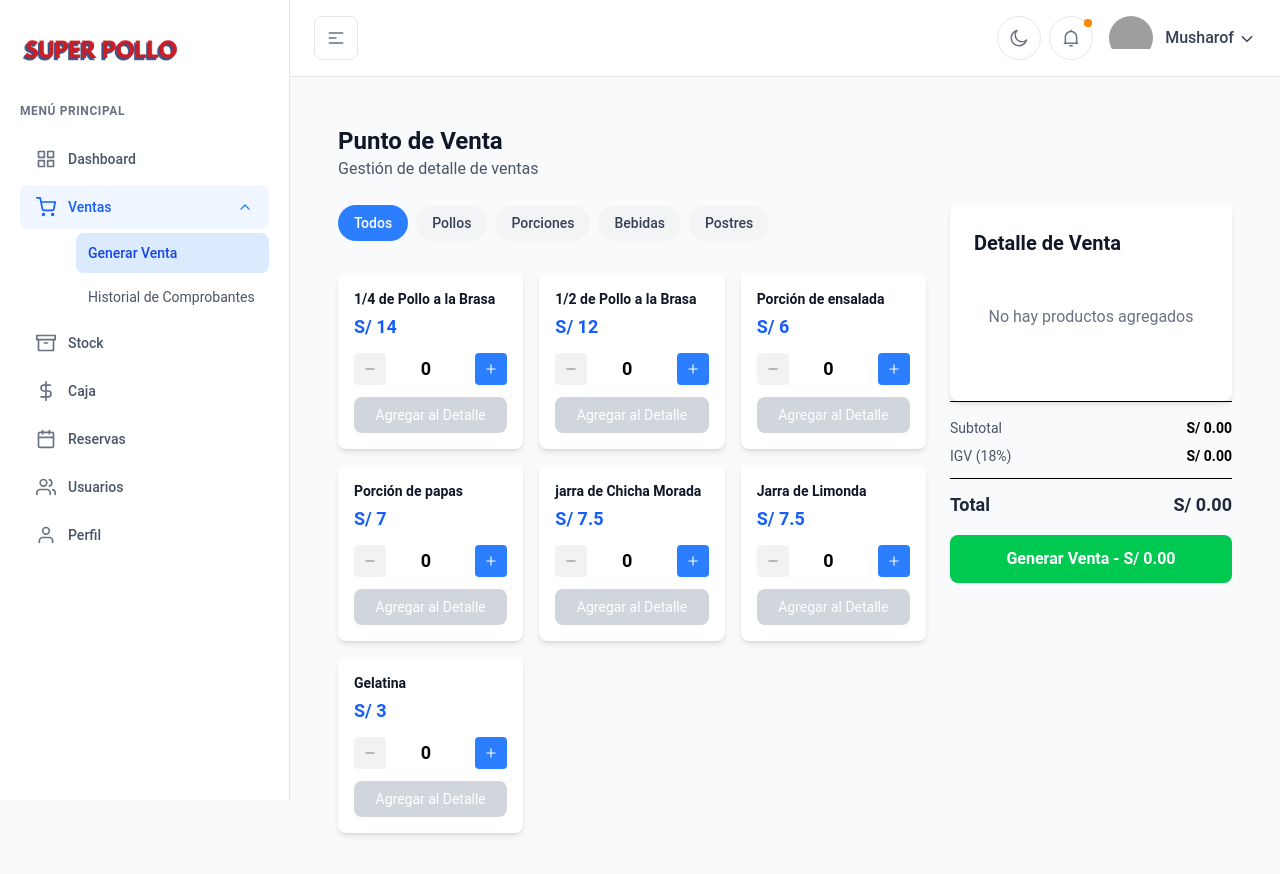
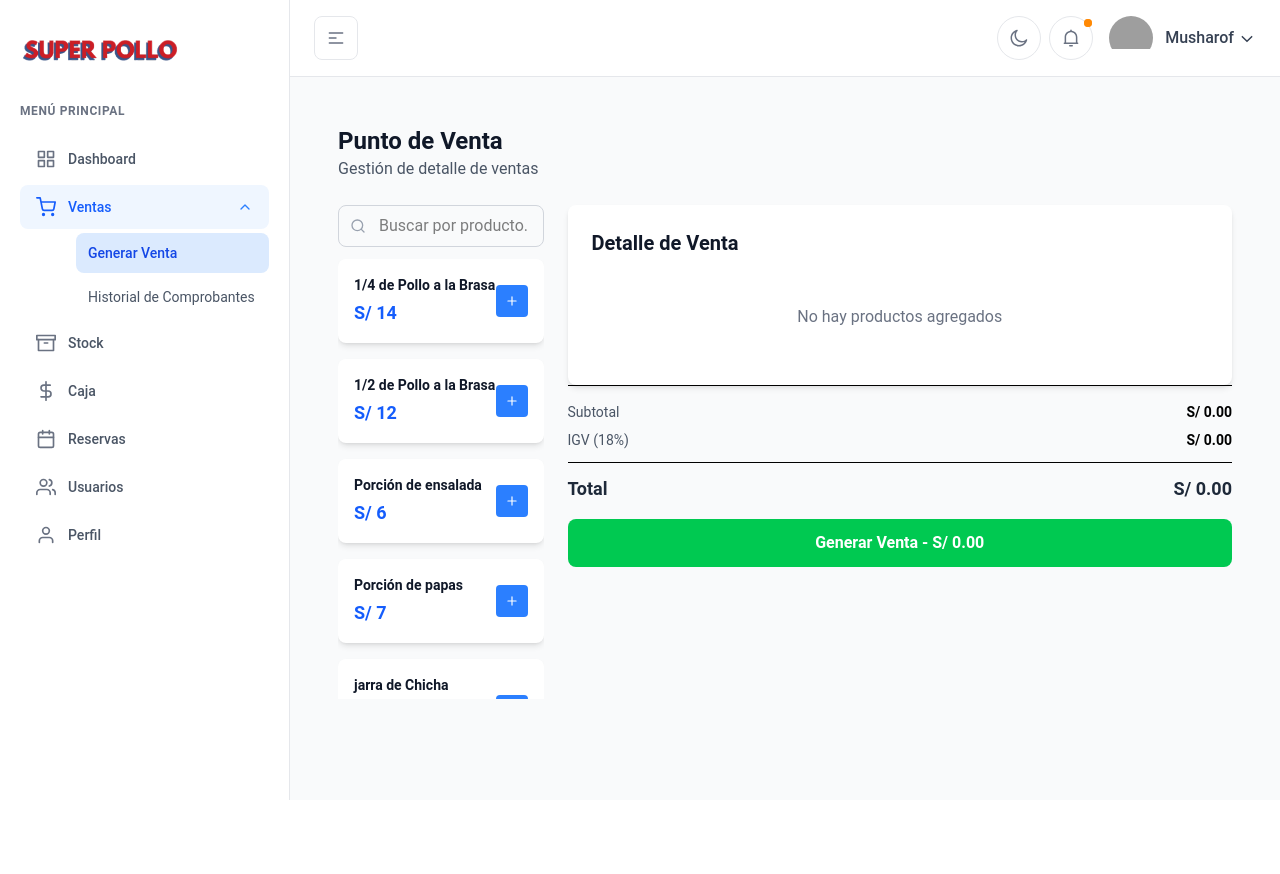
Before and after one commit to KURO1402/super-pollo, a React (Vite) app in the folder frontend/: page /admin-provisional/generar-venta in a window 1280 px wide. Shown: the top 874 px of the page. After the commit the page ends 800 px from the top, so only its background shows below. Built offline with nearby package versions, Linux system fonts and the light colour scheme; grey boxes are pictures that could not be loaded.

Commit message:
Rediseño para generar venta

```diff
--- a/frontend/src/modulos/panel-administrador/ventas/componentes/DetalleVenta.jsx
+++ b/frontend/src/modulos/panel-administrador/ventas/componentes/DetalleVenta.jsx
@@ -2,51 +2,56 @@ import { FiMinus } from "react-icons/fi";
 import { useVentaEstadoGlobal } from "../estado-global/useVentaEstadoGlobal";
 
 export const DetalleVenta = () => {
-    // extraemos el detalle y la funcion para remover productos del estado global
-  const { detalle, removerProducto } = useVentaEstadoGlobal();
-
+  const { detalle, removerProducto } = useVentaEstadoGlobal(); // vamos a usar el las funciones de detalle y remover productos
   return (
     <div className="bg-white dark:bg-gray-800 rounded-lg shadow-md p-6">
       <h2 className="text-xl font-bold text-gray-900 dark:text-white mb-4">
         Detalle de Venta
       </h2>
-      <div className="space-y-3 mb-4 max-h-96 overflow-y-auto">
-        {/* si el detalle esta vacio mostramos un mensaje */}
-        {detalle.length === 0 ? (
+      {detalle.length === 0 ? ( // si no hay productos mostramos esto
         <p className="text-gray-500 text-center py-8">
           No hay productos agregados
         </p>
-        ) : ( // caso contrario mostramos los productos del detalle
-          detalle.map((item) => (
-            // cada item del detalle
-            <div
+      ) : (
+        <div className="overflow-x-auto">
+          <table className="min-w-full text-sm border border-gray-200 dark:border-gray-700 rounded-lg">
+            <thead className="bg-gray-100 dark:bg-gray-700 text-gray-700 dark:text-gray-300">
+              <tr>
+                <th className="px-4 py-2 text-left">Cantidad</th>
+                <th className="px-4 py-2 text-left">Producto</th>
+                <th className="px-4 py-2 text-right">Precio Unit.</th>
+                <th className="px-4 py-2 text-right">Total</th>
+                <th className="px-4 py-2 text-center">Acciones</th>
+              </tr>
+            </thead>
+            <tbody>
+              {detalle.map((item) => ( // mapeamos todos los productos para mostrar las filas
+                <tr
                   key={item.id}
-              className="flex items-center justify-between p-3 bg-gray-50 dark:bg-gray-700 rounded"
+                  className="border-t border-gray-200 dark:border-gray-600"
                 >
-              <div className="flex-1">
-                <p className="font-medium text-gray-900 dark:text-white text-sm">
-                  {item.nombre}
-                </p>
-                <p className="text-xs text-gray-500 dark:text-gray-400">
-                  {item.cantidad} x S/ {item.precio.toFixed(2)}
-                </p>
-              </div>
-              <div className="flex items-center gap-3">
-                <span className="font-bold text-sm dark:text-white">
-                  S/ {( item.cantidad * item.precio).toFixed(2)}
-                </span>
+                  <td className="px-4 py-2 dark:text-gray-200">{item.cantidad}</td>
+                  <td className="px-4 py-2 dark:text-gray-200">{item.nombre}</td>
+                  <td className="px-4 py-2 text-right dark:text-gray-200">
+                    S/ {item.precio.toFixed(2)}
+                  </td>
+                  <td className="px-4 py-2 text-right font-semibold dark:text-gray-200">
+                    S/ {(item.cantidad * item.precio).toFixed(2)}
+                  </td>
+                  <td className="px-4 py-2 text-center">
                     <button
-                // boton para remover el producto del detalle
                       onClick={() => removerProducto(item.id)}
                       className="text-red-500 hover:text-red-700 p-1"
                     >
-                  <FiMinus size={14} />
+                      <FiMinus size={16} />
                     </button>
+                  </td>
+                </tr>
+              ))}
+            </tbody>
+          </table>
         </div>
-            </div>
-          ))
       )}
-      </div>
     </div>
   );
 };
--- a/frontend/src/modulos/panel-administrador/ventas/componentes/TarjetaProducto.jsx
+++ b/frontend/src/modulos/panel-administrador/ventas/componentes/TarjetaProducto.jsx
@@ -3,14 +3,11 @@ import { useVentaEstadoGlobal } from "../estado-global/useVentaEstadoGlobal";
 
 export const TarjetaProducto = ({ producto }) => {
   // extraemos las funciones y el estado global de useVentaEstadoGlobal
-  const { cantidades, aumentarCantidad, disminuirCantidad, agregarProducto, setCantidad } = useVentaEstadoGlobal(state => state);
-
-  // obtenemos la cantidad temporal del producto desde el estado global
-  const cantidad = cantidades[producto.id] || 0;
+  const { agregarProducto} = useVentaEstadoGlobal((state) => state);
 
   return (
-    <div className="bg-white dark:bg-gray-800 rounded-lg shadow-md p-4">
-      <div className="mb-3">
+    <div className="bg-white dark:bg-gray-800 rounded-lg shadow-md p-4 flex items-center justify-between">
+      <div className="flex flex-col justify-center">
         <h3 className="font-semibold text-gray-900 dark:text-white text-sm">
           {producto.nombre}
         </h3>
@@ -18,40 +15,12 @@ export const TarjetaProducto = ({ producto }) => {
           S/ {producto.precio}
         </p>
       </div>
-
-      <div className="flex items-center justify-between mb-3">
-        <button
-         // llamamos a la funcion disminuirCantidad del estado global
-          onClick={() => disminuirCantidad(producto.id)}
-          disabled={cantidad === 0} // si es igual a cero deshabilitamos el boton
-          className="w-8 h-8 bg-gray-200 dark:bg-gray-700 rounded flex items-center justify-center disabled:opacity-50"
-        >
-          <FiMinus size={14} />
-        </button>
-        <input
-          value={cantidad}
-          onChange={(e) => {
-            const nuevaCantidad = Math.max(e.target.value, 0); // Asegurarse de que la cantidad no sea negativa
-            setCantidad(producto.id, nuevaCantidad);
-          }}
-          className="font-bold text-lg w-5 dark:text-gray-300"
-        />
-        <button
-        // llamamos a la funcion aumentarCantidad
-          onClick={() => aumentarCantidad(producto.id)}
-          className="w-8 h-8 bg-blue-500 text-white rounded flex items-center justify-center"
-        >
-          <FiPlus size={14} />
-        </button>
-      </div>
-
       <button
       // para agregar el producto al detalle de la venta
         onClick={() => agregarProducto(producto)}
-        disabled={cantidad === 0}
-        className="w-full bg-blue-500 hover:bg-blue-600 disabled:bg-gray-300 disabled:cursor-not-allowed text-white py-2 px-4 rounded-lg text-sm"
+        className="w-8 h-8 bg-blue-500 text-white rounded flex items-center justify-center cursor-pointer"
       >
-        Agregar al Detalle
+        <FiPlus size={14} />
       </button>
     </div>
   );
--- a/frontend/src/modulos/panel-administrador/ventas/secciones/GenerarVentaSeccion.jsx
+++ b/frontend/src/modulos/panel-administrador/ventas/secciones/GenerarVentaSeccion.jsx
@@ -1,16 +1,18 @@
-import { useState } from "react";
-import { categorias } from "../data-temporal/categorias";
 import { productos } from "../data-temporal/productos";
-import { CategoriaFiltro } from "../componentes/CategoriaFiltro";
 import { TarjetaProducto } from "../componentes/TarjetaProducto";
 import { DetalleVenta } from "../componentes/DetalleVenta";
 import { ResumenVenta } from "../componentes/ResumenVenta";
 import { useVentaEstadoGlobal } from "../estado-global/useVentaEstadoGlobal";
+import { BarraBusqueda } from "../../componentes/busqueda-filtros/BarraBusqueda";
+import { useBusqueda } from "../../hooks/useBusqueda";
 
 const SeccionVentas = () => {
-  const [categoriaActiva, setCategoriaActiva] = useState("Todos");
+  const { terminoBusqueda, setTerminoBusqueda, filtrarPorBusqueda } = useBusqueda();
   const { subtotal, impuesto, total } = useVentaEstadoGlobal();
 
+  let filtrados = filtrarPorBusqueda(productos, [
+    "nombre"
+  ]);
   return (
     <div className="p-6">
       <div className="mb-6">
@@ -18,26 +20,23 @@ const SeccionVentas = () => {
         <p className="text-gray-600 dark:text-gray-400">Gestión de detalle de ventas</p>
       </div>
 
-      <div className="grid grid-cols-1 lg:grid-cols-3 gap-6">
-        <div className="lg:col-span-2">
-          <CategoriaFiltro
-            categorias={categorias}
-            activa={categoriaActiva}
-            onChange={setCategoriaActiva}
-          />
-
-          <div className="grid grid-cols-1 md:grid-cols-2 lg:grid-cols-3 gap-4">
-            {productos // filtramos los productos por la categoria activa y mapeamos para crear una tarjeta por cada producto
-              .filter( // si la categoria activa es "todos' mostramos todos los productos, caso contrario filtramos por la categoria
-                (p) => categoriaActiva === "Todos" || p.categoria === categoriaActiva
-              ) // luego mapeamos los productos filtrados
-              .map((producto) => (
-                <TarjetaProducto key={producto.id} producto={producto} />
-              ))}
+      <div className="grid grid-cols-1 lg:grid-cols-4 gap-6">
+        <div className="lg:col-span-1">
+          <div className="mb-3">
+            <BarraBusqueda
+              valor={terminoBusqueda}
+              onChange={setTerminoBusqueda}
+              placeholder="Buscar por producto..."
+            />
+          </div>
+          <div className="grid grid-cols-1 gap-4 h-110 overflow-y-scroll">
+            {filtrados.map((producto) => (
+              <TarjetaProducto key={producto.id} producto={producto} />
+            ))}
           </div>
         </div>
 
-        <div>
+        <div className="col-span-3">
           <DetalleVenta />
           <ResumenVenta
             subtotal={subtotal()}
```
Lines whose indentation alone changed are shown as unchanged.
